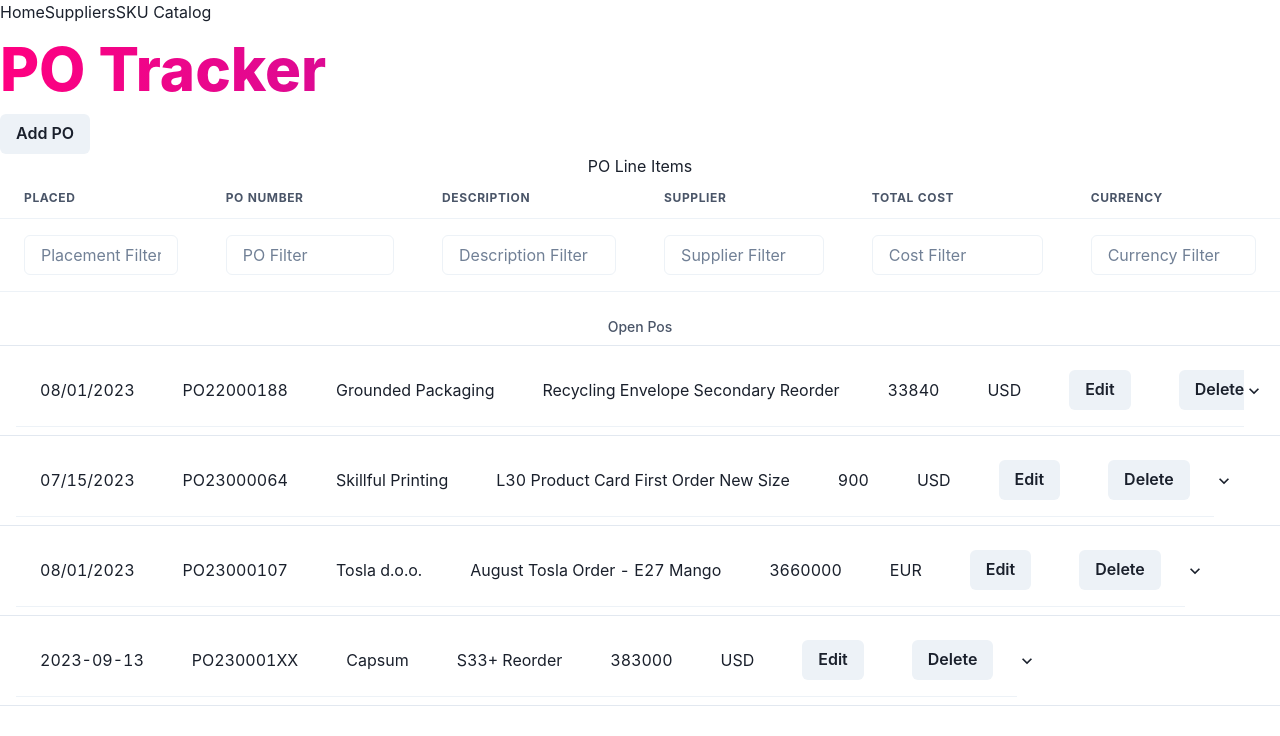
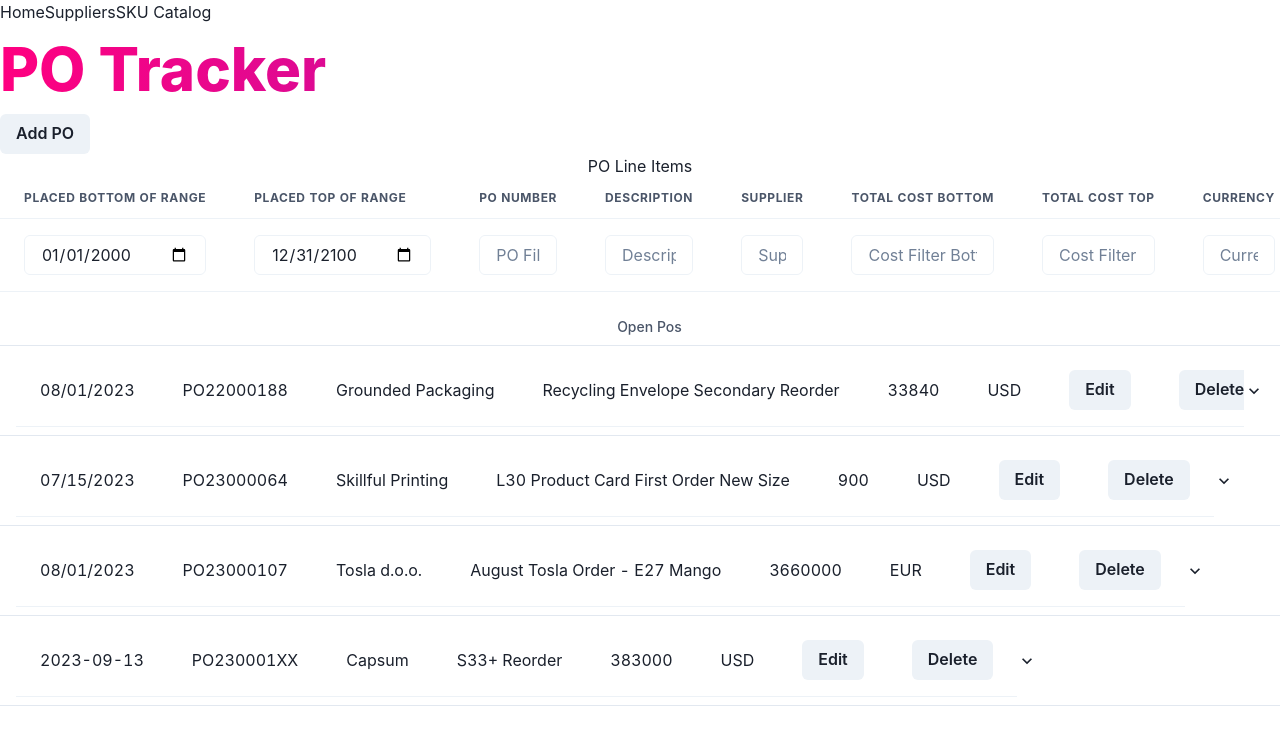
Before and after one commit to thecouchcushen/PurchaseOrderReminder, a React (Vite) app in the folder PurchaseOrderReminderFrontEnd/: page / in a window 1280 px wide. Shown: the top 736 px of the page. Built offline with nearby package versions, Linux system fonts and the light colour scheme; data requests are answered from the project's data file.

Commit message:
Date filtering with some rendering errors

```diff
--- a/PurchaseOrderReminderFrontEnd/src/components/PoTracker/PoLineItemForm.jsx
+++ b/PurchaseOrderReminderFrontEnd/src/components/PoTracker/PoLineItemForm.jsx
@@ -126,6 +126,7 @@ const PoLineItemForm = (props) => {
     //TODO: Implement form validation
       //typerror message thrown when quantity in price or quantity becomes 0 because it is reading a string when it can only be a number
       //make it so that the suppliers/currency/sku/finalsku/destination must be pulled from existing entries in a database
+      //Cast quantity and price to numbers
     //TODO: Make the form look better
     //TODO: Implement the form submission logic for editing
     //TODO: on submit, the form should go away and the po content should be shown
--- a/PurchaseOrderReminderFrontEnd/src/components/PoTracker/PoTrackerContent.jsx
+++ b/PurchaseOrderReminderFrontEnd/src/components/PoTracker/PoTrackerContent.jsx
@@ -28,6 +28,61 @@ import polineitems from '../../services/polineitems'
 const PoTrackerContent = (props) => {
     //Initialize state variables
     const [poLines, setPoLines] = useState([])
+    const [placementDateRange, setPlacementDateRange] = useState({
+      startDate: "2000-01-01",
+      endDate: "2100-12-31",
+    })
+
+    const [totalCostRange, setTotalCostRange] = useState({
+      minCost: 0,
+      maxCost: Infinity, // You can set this to a reasonable upper limit
+    })
+
+    const handlePlacementDateFilterChange = (e) => {
+      setPlacementDateRange((prevDateRange) => ({
+        ...prevDateRange,
+        [e.target.name]: new Date(e.target.value),
+      }))
+      console.log(placementDateRange)
+    }
+
+    const handleTotalCostFilterChange = (minCost, maxCost) => {
+      setTotalCostRange({ minCost, maxCost });
+    }
+
+    const calculateTotalCost = (lineitems) => {
+      var totalPoValueAccumulator = 0
+        lineitems.forEach(line => {
+            totalPoValueAccumulator += line.price*line.quantity
+        })
+        return totalPoValueAccumulator
+      }
+
+    const filteredPoLines = poLines.filter((po) => {
+      // Check if the placement date is within the specified range
+      const placementDate = new Date(po.placed);
+      const { startDate, endDate } = placementDateRange;
+      if (startDate && endDate) {
+        if (
+          placementDate < startDate ||
+          placementDate > endDate
+        ) {
+          return false // Filter out items not within the date range
+        }
+      }
+
+      // Check if the total cost is within the specified range
+      const totalCost = calculateTotalCost(po.lineitems)
+      const { minCost, maxCost } = totalCostRange;
+      if (totalCost < minCost || totalCost > maxCost) {
+        return false; // Filter out items not within the cost range
+      }
+
+      return true // Include items that pass all filters
+    })
+
+
+
     const {handleEditPo} = props
 
     //Use axios to get the PO data from the backend
@@ -55,19 +110,23 @@ const PoTrackerContent = (props) => {
             <TableCaption>Open Pos</TableCaption>
             <Thead>
               <Tr>
-                <Th>Placed</Th>
+                <Th>Placed Bottom of Range</Th>
+                <Th>Placed Top of Range</Th>
                 <Th>PO Number</Th>
                 <Th>Description</Th>
                 <Th>Supplier</Th>
-                <Th>Total Cost</Th>
+                <Th>Total Cost Bottom</Th>
+                <Th>Total Cost Top</Th>
                 <Th>Currency</Th>
               </Tr>
               <Tr>
-                <Td><Input placeholder='Placement Filter'></Input></Td>
+                <Td><Input placeholder='Start Date' name='startDate' value={placementDateRange.startDate} type='date' onChange={handlePlacementDateFilterChange} ></Input></Td>
+                <Td><Input placeholder='End Date' name='endDate' value={placementDateRange.endDate} type='date' onChange={handlePlacementDateFilterChange} ></Input></Td>
                 <Td><Input placeholder='PO Filter'></Input></Td>
                 <Td><Input placeholder='Description Filter'></Input></Td>
                 <Td><Input placeholder='Supplier Filter'></Input></Td>
-                <Td><Input placeholder='Cost Filter'></Input></Td>
+                <Td><Input placeholder='Cost Filter Bottom'></Input></Td>
+                <Td><Input placeholder='Cost Filter Top'></Input></Td>
                 <Td><Input placeholder='Currency Filter'></Input></Td>
               </Tr>
             </Thead>
@@ -75,7 +134,7 @@ const PoTrackerContent = (props) => {
         </TableContainer>
         <Accordion allowMultiple>
           {
-            poLines.map((lineItem, i) =>
+            filteredPoLines.map((lineItem, i) =>
               <PoLine
                 poToDisplay={lineItem}
                 key={"LineNumber" + lineItem.id}
```
